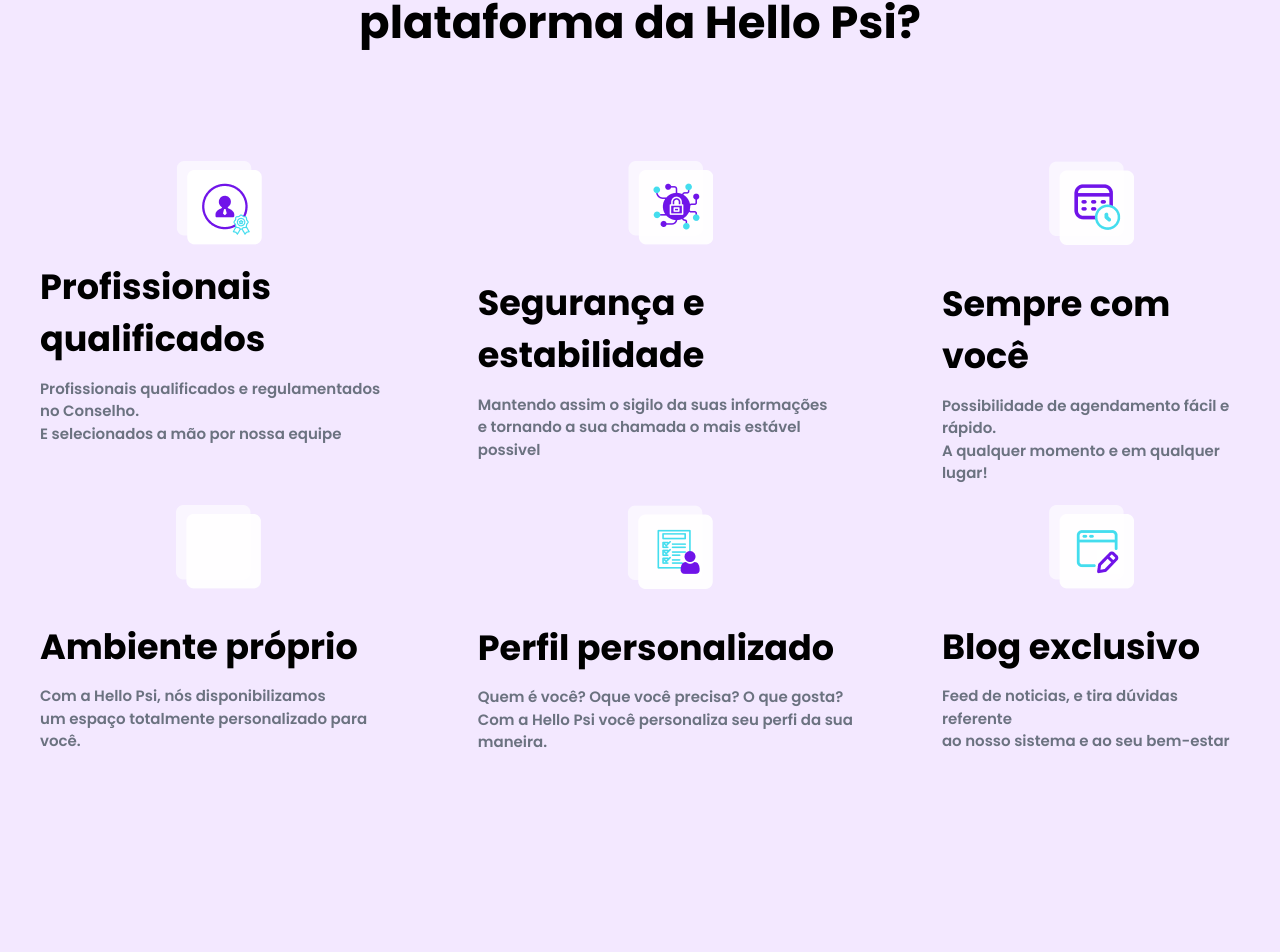
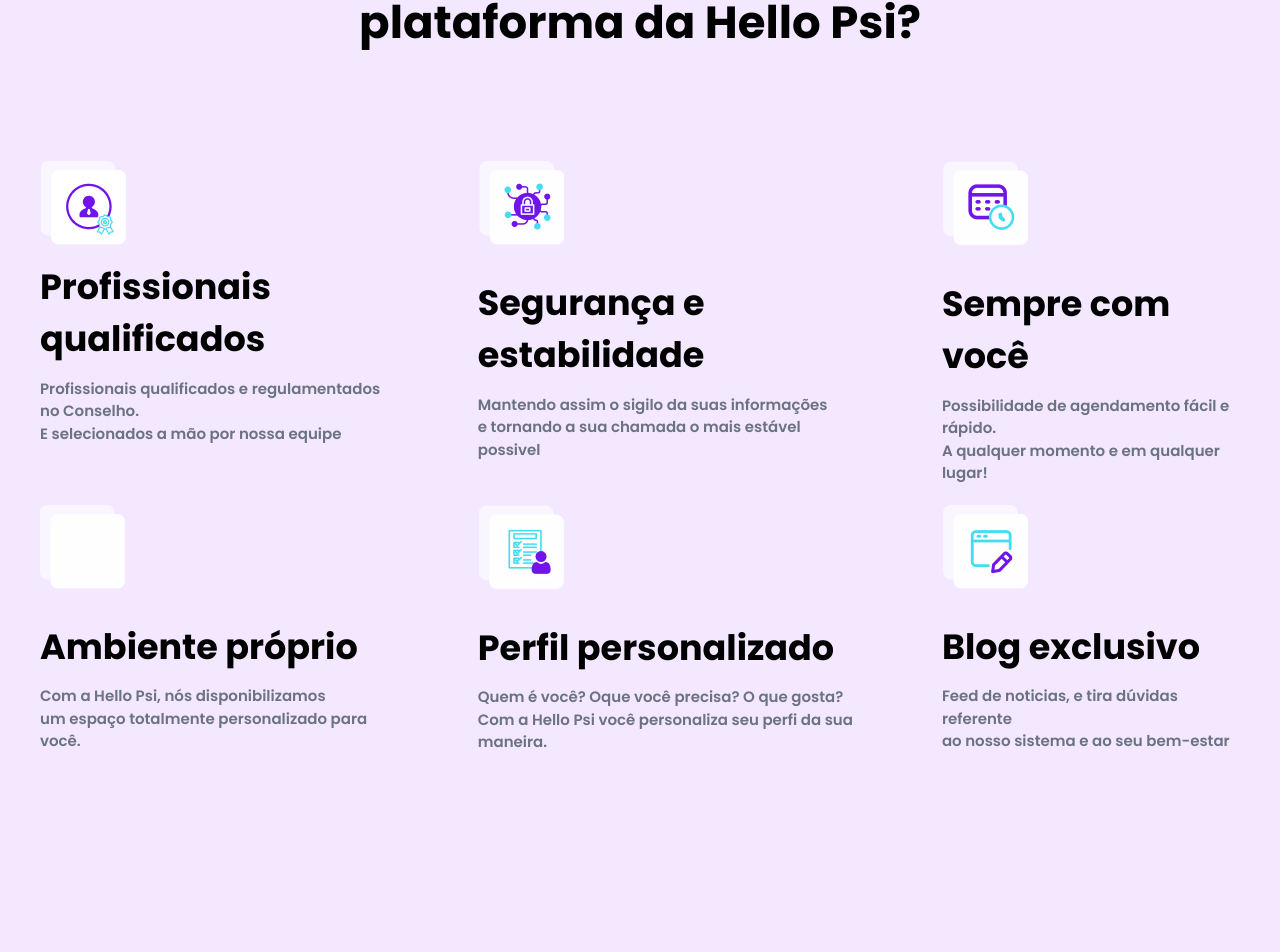
Before and after one commit to paulobahia/PI, a React (Vite) app: page / in a window 1280 px wide. Shown: the part 3415-4367 px from the top of the page. Built offline with nearby package versions, Linux system fonts and the light colour scheme.

Commit message:
FIX Justify

```diff
--- a/src/pages/LandingPage/components/Advantage.jsx
+++ b/src/pages/LandingPage/components/Advantage.jsx
@@ -22,21 +22,21 @@
           </h1>
           <div className={` ${styles.paddingY} text-[16px] md:text-start text-center font-medium mt-10 grid md:grid-rows-2 grid-rows-6 grid-flow-col gap-y-5 gap-x-20`}>
             <div>
-              <div className='mb-4 flex items-center justify-center'>
+              <div className='mb-4 flex md:justify-start justify-center'>
                 <img src={specialist} alt="Psicologo" className='' />
               </div>
               <p className='font-poppins font-bold text-[35px] text-black'>Profissionais qualificados</p>
               <p className={`font-poppins mt-3 font-semibold text-gray-500 text-[15px]`}>Profissionais qualificados e regulamentados no  Conselho. <br /> E selecionados a mão por nossa equipe</p>
             </div>
             <div>
-              <div className='mb-4 flex items-center justify-center'>
+              <div className='mb-4 flex md:justify-start justify-center'>
                 <img src={ambiente} alt="Psicologo" className='mb-4' />
               </div>
               <p className='font-poppins font-bold text-[35px] text-black'>Ambiente próprio</p>
               <p className={`font-poppins mt-3 font-semibold text-gray-500 text-[15px]`}>Com a Hello Psi, nós disponibilizamos <br /> um  espaço totalmente personalizado para você.</p>
             </div>
             <div>
-              <div className='mb-4 flex items-center justify-center'>
+              <div className='mb-4 flex md:justify-start justify-center'>
                 <img src={security} alt="Psicologo" className='mb-4' />
               </div>
               <p className='font-poppins font-bold text-[35px] text-black'>
@@ -45,21 +45,21 @@
               <p className={`font-poppins mt-3 font-semibold text-gray-500 text-[15px]`}>Mantendo assim o sigilo da suas informações <br /> e tornando a sua chamada o mais estável possivel</p>
             </div>
             <div>
-              <div className='mb-4 flex items-center justify-center'>
+              <div className='mb-4 flex md:justify-start justify-center'>
                 <img src={profile} alt="Psicologo" className='mb-4' />
               </div>
               <p className='font-poppins font-bold text-[35px] text-black'>Perfil personalizado</p>
               <p className={`font-poppins mt-3 font-semibold text-gray-500 text-[15px]`}>Quem é você? Oque você precisa? O que gosta? <br /> Com a Hello Psi você personaliza seu perfi da sua maneira.  </p>
             </div>
             <div>
-              <div className='mb-4 flex items-center justify-center'>
+              <div className='mb-4 flex md:justify-start justify-center'>
                 <img src={agenda} alt="Psicologo" className='mb-4' />
               </div>
               <p className='font-poppins font-bold text-[35px] text-black'>Sempre com você</p>
               <p className={`font-poppins mt-3 font-semibold text-gray-500 text-[15px]`}>Possibilidade de agendamento fácil e rápido. <br /> A qualquer momento e em qualquer lugar! </p>
             </div>
             <div>
-              <div className='mb-4 flex items-center justify-center'>
+              <div className='mb-4 flex md:justify-start justify-center'>
                 <img src={blog} alt="Psicologo" className='mb-4' />
               </div>
               <p className='font-poppins font-bold text-[35px] text-black'>Blog exclusivo</p>
```
